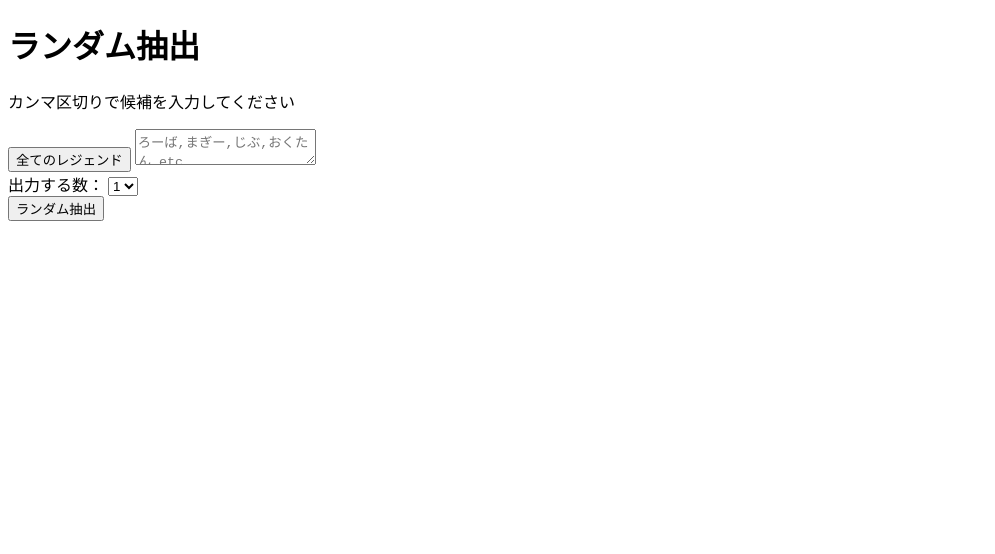
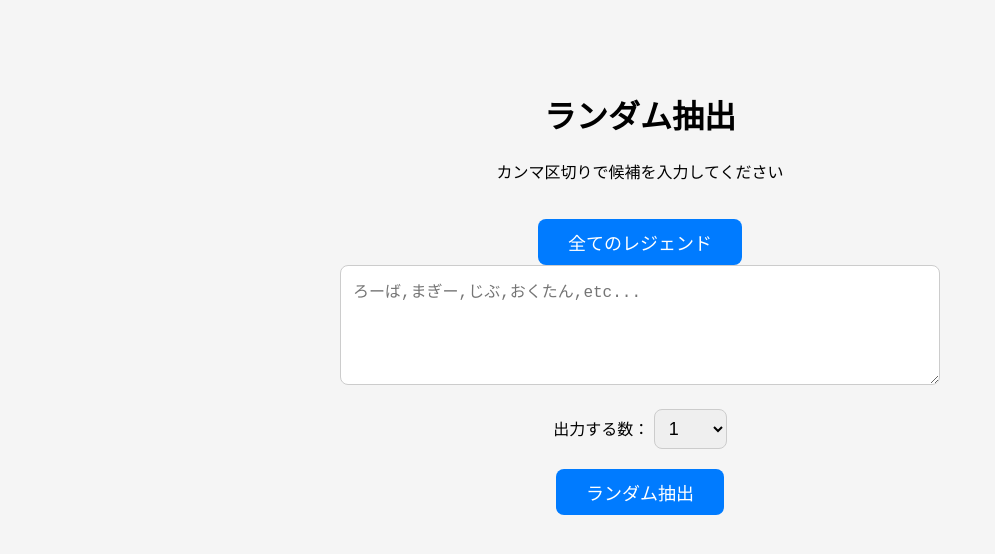
Before and after one commit to ajinoCan2Me/LegendPick, a plain HTML site: page index.html in a window 1280 px wide. Shown: the whole page, without its empty margins (0-995 px from the left). Drawn offline with Linux system fonts and the light colour scheme.

Commit message:
index.html を更新

```diff
--- a/index.html
+++ b/index.html
@@ -3,6 +3,9 @@
 <head>
   <meta charset="UTF-8">
   <meta name="viewport" content="width=device-width, initial-scale=1.0">
+
+  <!-- CSS読み込み -->
+  <link rel="stylesheet" href="style.css">
 
   <title>レジェンドランダム抽出</title>
 
```
